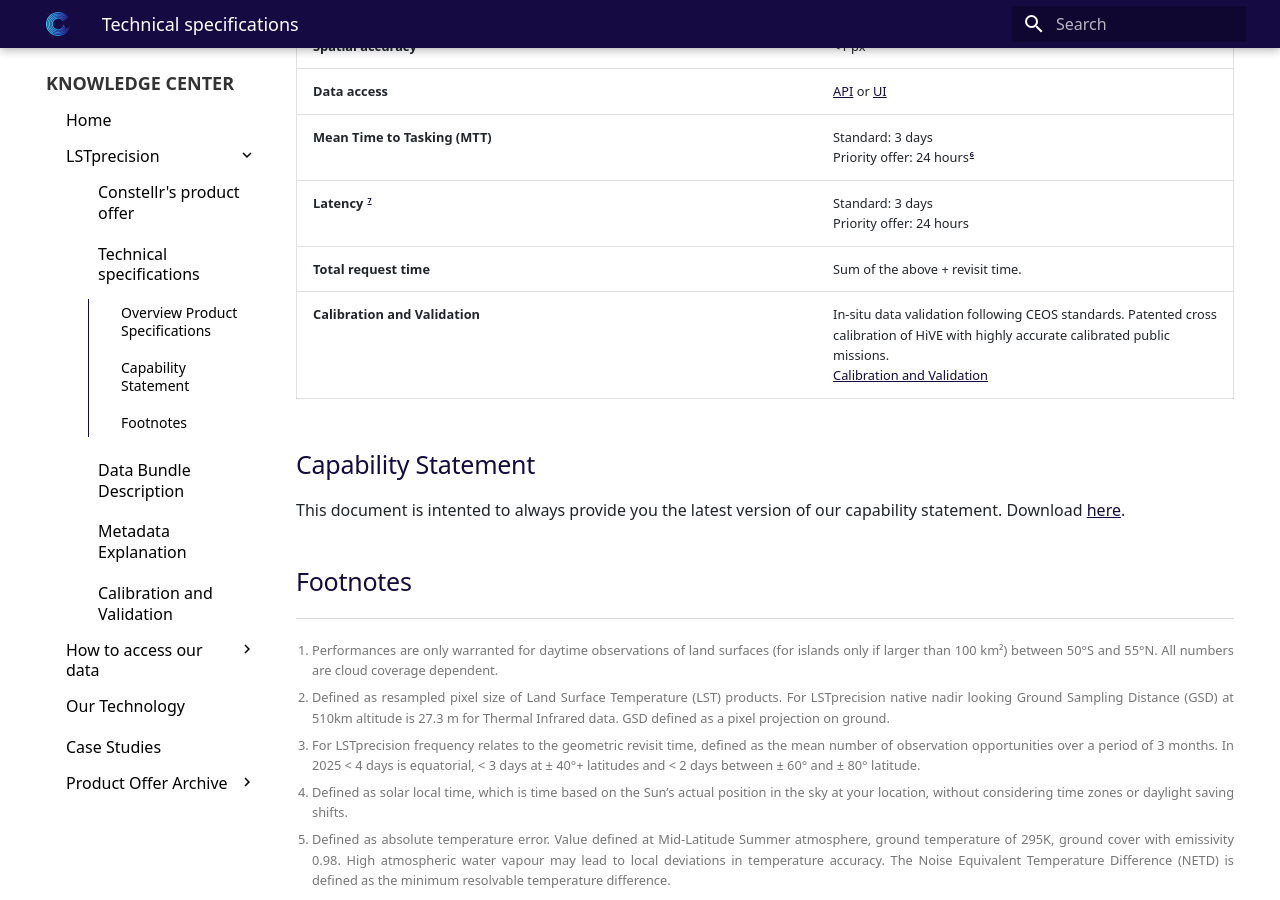
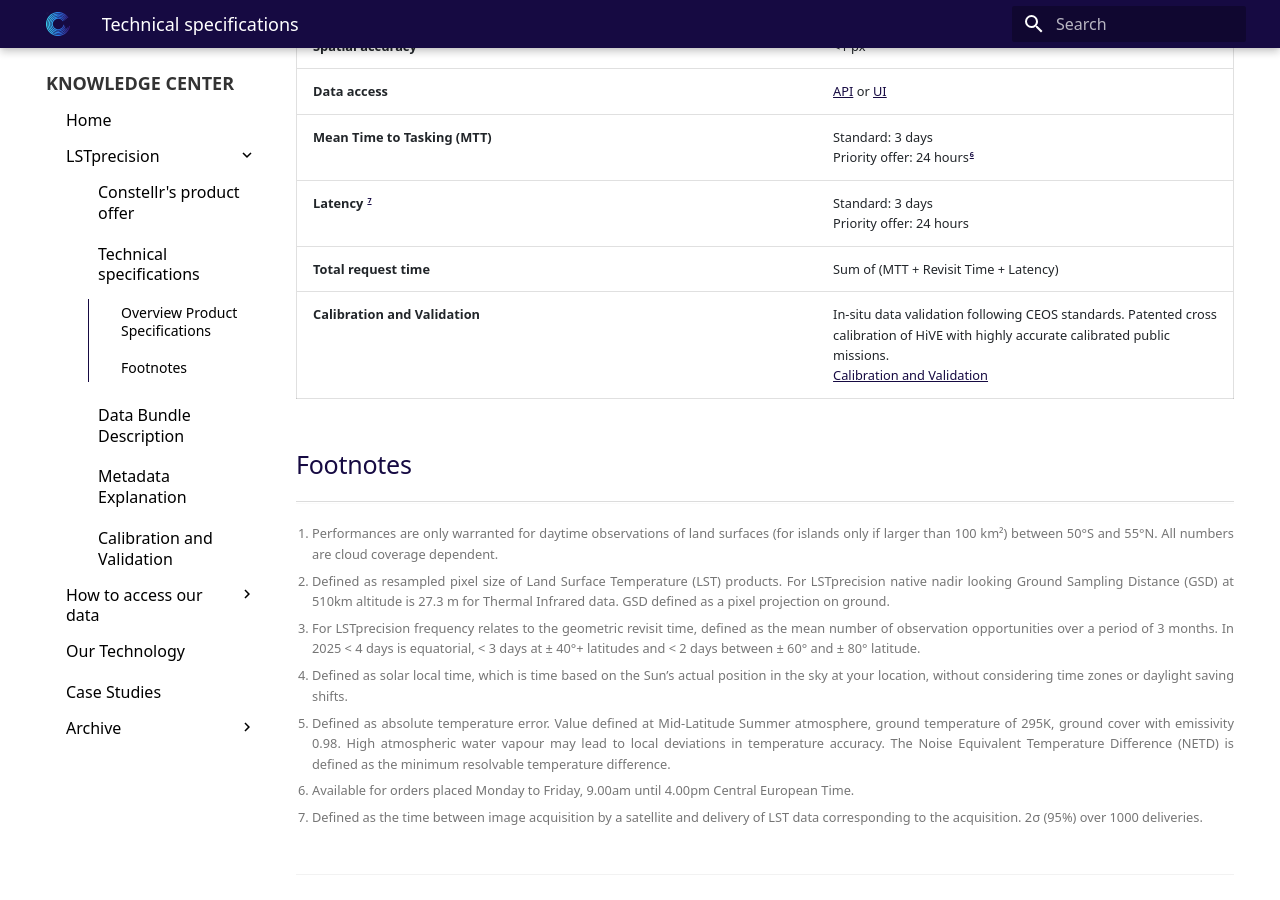
Before and after one commit to constellr/product-lst, an MkDocs documentation site: the page built from docs/Technical-specification.md, in a window 1280 px wide and 900 px high, scrolled down 683 px. Built offline with MkDocs 1.6.1 and Material for MkDocs 9.7.7, drawn with Linux system fonts in a browser that asks for light colours; the version menu is left out.

Commit message:
small corrections

```diff
--- a/docs/Technical-specification.md
+++ b/docs/Technical-specification.md
@@ -16,15 +16,15 @@
 | **Data access**           | [API](https://constellr.github.io/product-lst/API-documentation/) or [UI](https://constellr.github.io/product-lst/UI-documentation/) |
 | **Mean Time to Tasking (MTT)**           | Standard: 3 days <br> Priority offer: 24 hours[^6] |
 | **Latency [^7]**     |  Standard: 3 days <br> Priority offer: 24 hours  |
-| **Total request time**     | Sum of the above + revisit time. |
+| **Total request time**     | Sum of (MTT + Revisit Time + Latency) |
 | **Calibration and Validation**           | In-situ data validation following CEOS standards.  Patented cross calibration of HiVE with highly accurate calibrated public missions. <br> [Calibration and Validation](https://constellr.github.io/product-lst/LST-precision-cal-val-procedure/) |
 
 
 
 
-
+<!--
 ## Capability Statement
-This document is intented to always provide you the latest version of our capability statement. Download [here](https://constdataext.blob.core.windows.net/constellr-public/Capability_Statement/Capability_statement_constellr_PUBLIC.pdf).
+This document is intented to always provide you the latest version of our capability statement. Download [here](https://constdataext.blob.core.windows.net/constellr-public/Capability_Statement/Capability_statement_constellr_PUBLIC.pdf).   -->
 
 ## Footnotes
 [^custom-label]: Performances are only warranted for daytime observations of land surfaces (for islands only if larger than 100 km²) between 50°S and 55°N. All numbers are cloud coverage dependent.
--- a/mkdocs.yml
+++ b/mkdocs.yml
@@ -20,12 +20,12 @@
   - Our Technology: our-technology.md
   - Case Studies: case-studies.md
 
-  # - Articles on LST: explorer-lab.md
-  - Product Offer Archive:
+
+  - Archive:
     - Products Portfolio 2025:
       - Constellr's product offer: archive/Constellr-product-offer.md
       - Technical specifications: archive/Technical-specification.md
-    - Product User Guide:
+    - Product User Guide 2025:
       - Product Description:
         - LSTprecision: archive/LST-precision.md
         - LSTzoom: archive/LST-zoom.md
```
Also changed, not shown: docs/Constellr-product-offer.md (+1 -1 lines), docs/LST-precision-cal-val-procedure.md (+1 -1 lines), docs/LST-precision-product-deliverables.md (+20 -4 lines), docs/our-technology.md (+2 -2 lines).
